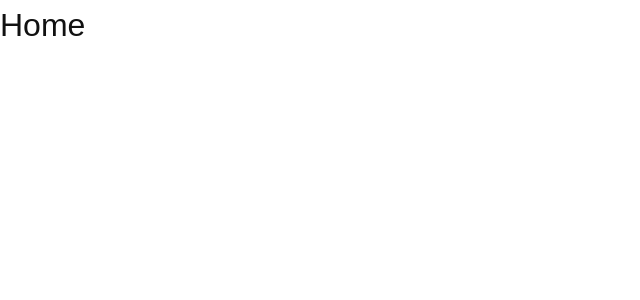
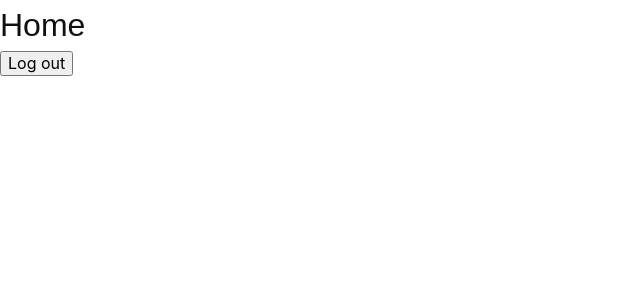
Before and after one commit to diy-tracker-bw/frontend, a React (Create React App) app: page / in a window 1280 px wide. Shown: the top 300 px of the page, without its empty margins (0-640 px from the left). Built offline with nearby package versions, Linux system fonts and the light colour scheme; sample sign-in values are in the browser's storage.

Commit message:
add a logout button

```diff
--- a/src/routes/Home.js
+++ b/src/routes/Home.js
@@ -1,9 +1,12 @@
 import React from 'react';
+import { useAuth } from '../hooks/useAuth';
 
 const Home = () => {
+  const { handleLogout } = useAuth();
   return (
     <div>
       <h1>Home</h1>
+      <button onClick={handleLogout}>Log out</button>
     </div>
   );
 };
```
